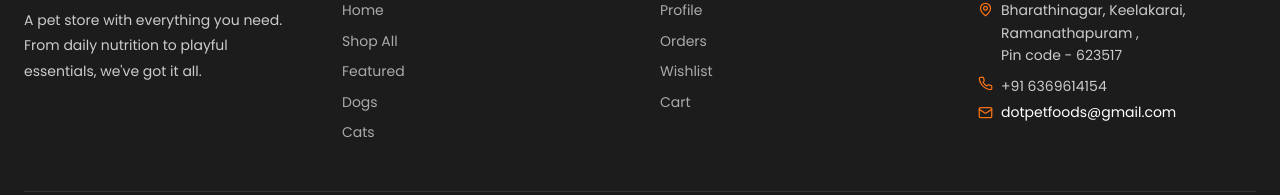
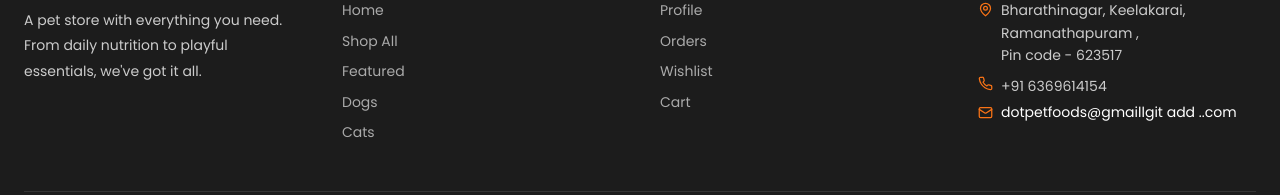
Before and after one commit to SUBAGOVINTHAN/pet, a React (Vite) app in the folder Zen/petstore/frontend/: page / in a window 1280 px wide. Shown: the part 2173-2368 px from the top of the page. Built offline with nearby package versions, Linux system fonts and the light colour scheme; no server answers; what country-state-city would draw is missing.

Commit message:
work done in new branch

```diff
--- a/Zen/petstore/frontend/src/components/Footer.jsx
+++ b/Zen/petstore/frontend/src/components/Footer.jsx
@@ -143,7 +143,7 @@ export default function Footer() {
                   lineHeight: "15px",
                 }}
               >
-                dotpetfoods@gmail.com
+                dotpetfoods@gmaillgit add ..com
               </a>
             </p>
           </div>
```
